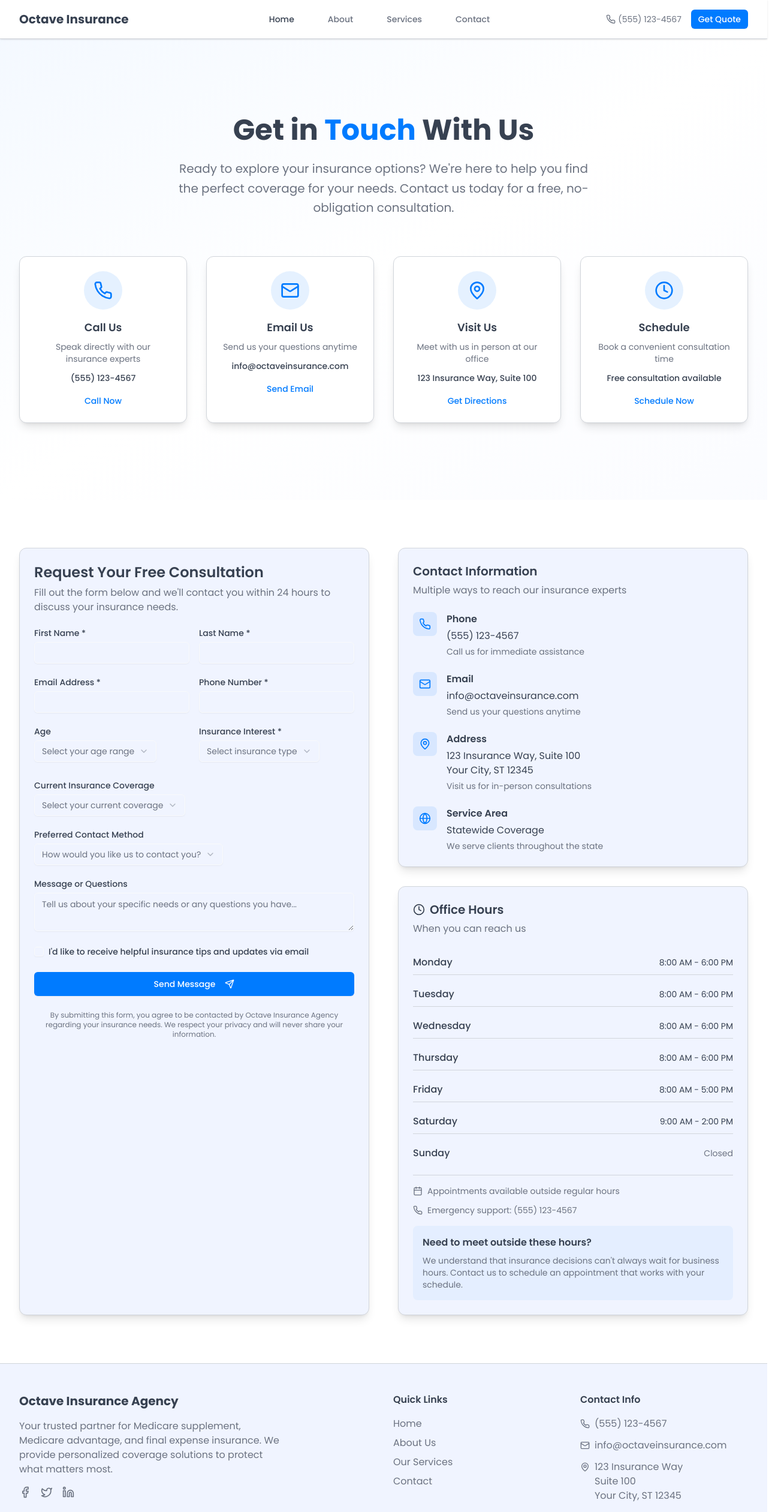
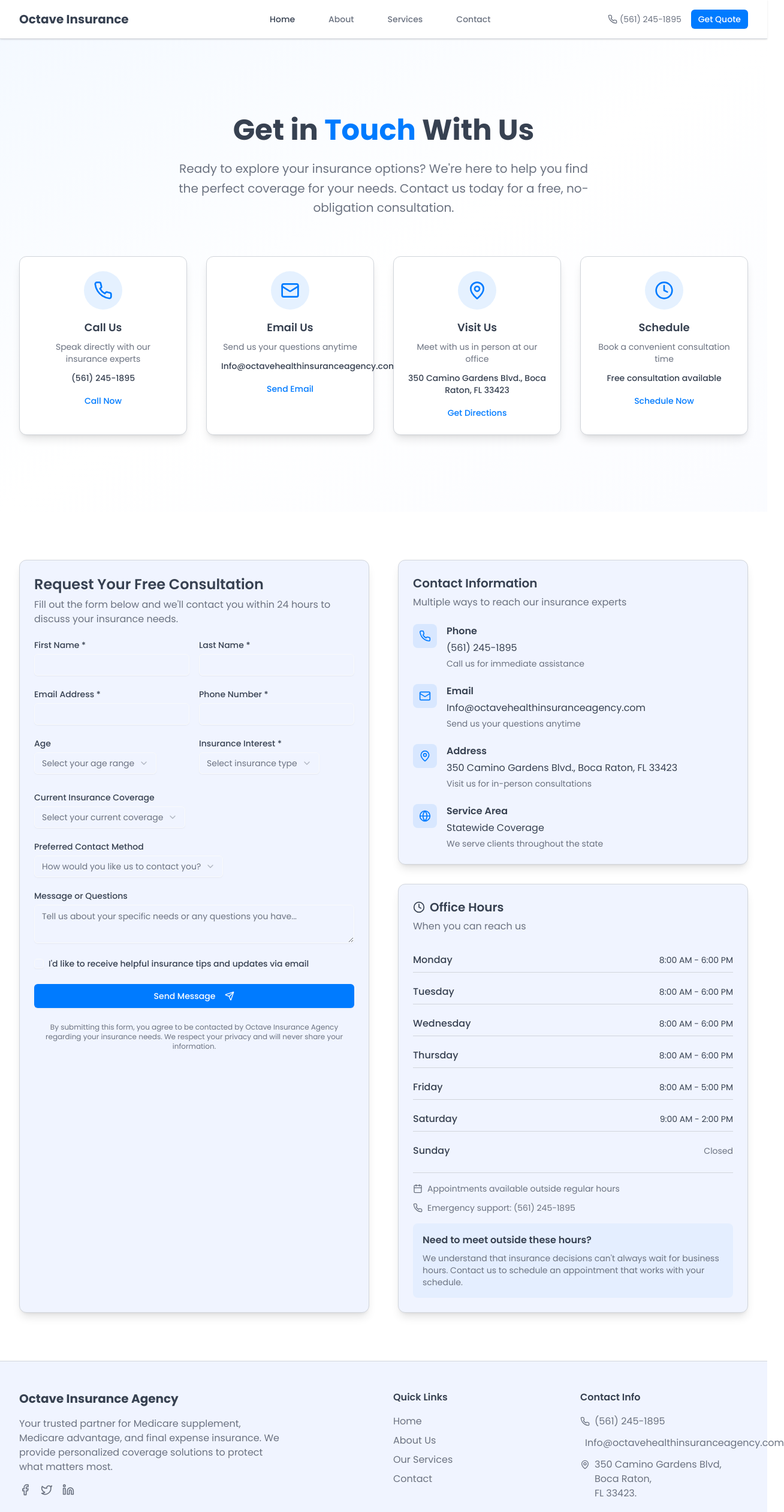
Before and after one commit to alisheeraz007/octave-insurance, a Next.js app: page /contact in a window 1280 px wide. Shown: the top 2520 px of the page at 60% size, 1308 px wide, since content can reach past the window. Built offline with nearby package versions, Linux system fonts and the light colour scheme.

Commit message:
content changes

```diff
--- a/components/call-to-action.tsx
+++ b/components/call-to-action.tsx
@@ -36,7 +36,7 @@ export function CallToAction() {
 
                 <div className="flex flex-col sm:flex-row gap-4">
                   <Button size="lg" className="text-lg px-8">
-                    Call (555) 123-4567
+                    Call (561) 245-1895
                     <Phone className="ml-2 w-5 h-5" />
                   </Button>
                   <Button variant="outline" size="lg" className="text-lg px-8 bg-transparent">
--- a/components/contact-hero.tsx
+++ b/components/contact-hero.tsx
@@ -6,21 +6,21 @@ export function ContactHero() {
       icon: Phone,
       title: "Call Us",
       description: "Speak directly with our insurance experts",
-      value: "(555) 123-4567",
+      value: "(561) 245-1895",
       action: "Call Now",
     },
     {
       icon: Mail,
       title: "Email Us",
       description: "Send us your questions anytime",
-      value: "info@octaveinsurance.com",
+      value: "Info@octavehealthinsuranceagency.com",
       action: "Send Email",
     },
     {
       icon: MapPin,
       title: "Visit Us",
       description: "Meet with us in person at our office",
-      value: "123 Insurance Way, Suite 100",
+      value: "350 Camino Gardens Blvd., Boca Raton, FL 33423",
       action: "Get Directions",
     },
     {
--- a/components/contact-info.tsx
+++ b/components/contact-info.tsx
@@ -6,19 +6,19 @@ export function ContactInfo() {
     {
       icon: Phone,
       label: "Phone",
-      value: "(555) 123-4567",
+      value: "(561) 245-1895",
       description: "Call us for immediate assistance",
     },
     {
       icon: Mail,
       label: "Email",
-      value: "info@octaveinsurance.com",
+      value: "Info@octavehealthinsuranceagency.com",
       description: "Send us your questions anytime",
     },
     {
       icon: MapPin,
       label: "Address",
-      value: "123 Insurance Way, Suite 100\nYour City, ST 12345",
+      value: "350 Camino Gardens Blvd., Boca Raton, FL 33423",
       description: "Visit us for in-person consultations",
     },
     {
--- a/components/footer.tsx
+++ b/components/footer.tsx
@@ -58,20 +58,20 @@ export function Footer() {
             <ul className="space-y-3">
               <li className="flex items-center text-muted-foreground">
                 <Phone className="w-4 h-4 mr-2" />
-                <span>(555) 123-4567</span>
+                <span>(561) 245-1895</span>
               </li>
               <li className="flex items-center text-muted-foreground">
                 <Mail className="w-4 h-4 mr-2" />
-                <span>info@octaveinsurance.com</span>
+                <span>Info@octavehealthinsuranceagency.com</span>
               </li>
               <li className="flex items-start text-muted-foreground">
                 <MapPin className="w-4 h-4 mr-2 mt-1" />
                 <span>
-                  123 Insurance Way
+                  350 Camino Gardens Blvd,
                   <br />
-                  Suite 100
+                  Boca Raton,
                   <br />
-                  Your City, ST 12345
+                  FL 33423.
                 </span>
               </li>
             </ul>
--- a/components/navigation.tsx
+++ b/components/navigation.tsx
@@ -56,7 +56,7 @@ export function Navigation() {
           <div className="hidden lg:flex items-center space-x-4">
             <div className="flex items-center text-sm text-muted-foreground">
               <Phone className="w-4 h-4 mr-1" />
-              <span>(555) 123-4567</span>
+              <span>(561) 245-1895</span>
             </div>
             <Button size="sm">Get Quote</Button>
           </div>
@@ -98,7 +98,7 @@ export function Navigation() {
             <div className="px-3 py-2 border-t border-border mt-2">
               <div className="flex items-center text-sm text-muted-foreground mb-2">
                 <Phone className="w-4 h-4 mr-2" />
-                <span>(555) 123-4567</span>
+                <span>(561) 245-1895</span>
               </div>
               <Button size="sm" className="w-full">
                 Get Quote
--- a/components/office-hours.tsx
+++ b/components/office-hours.tsx
@@ -40,7 +40,7 @@ export function OfficeHours() {
           </div>
           <div className="flex items-center text-sm text-muted-foreground">
             <Phone className="w-4 h-4 mr-2" />
-            <span>Emergency support: (555) 123-4567</span>
+            <span>Emergency support: (561) 245-1895</span>
           </div>
         </div>
 
--- a/components/team-section.tsx
+++ b/components/team-section.tsx
@@ -11,7 +11,7 @@ export function TeamSection() {
       bio: "Sarah founded Octave Insurance with a passion for helping seniors navigate Medicare. She holds multiple insurance licenses and is committed to providing honest, personalized guidance.",
       image: "/professional-headshot-of-smiling-senior-woman.jpg",
       email: "sarah@octaveinsurance.com",
-      phone: "(555) 123-4567",
+      phone: "(561) 245-1895",
     },
     {
       name: "Michael Chen",
```
